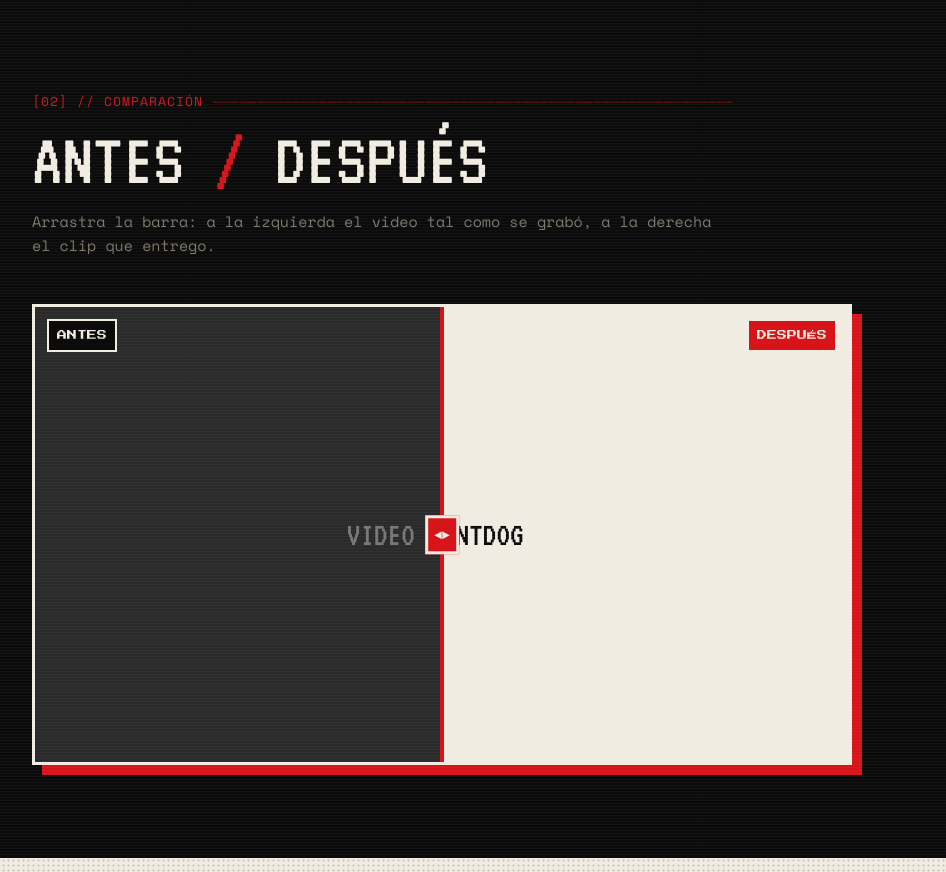
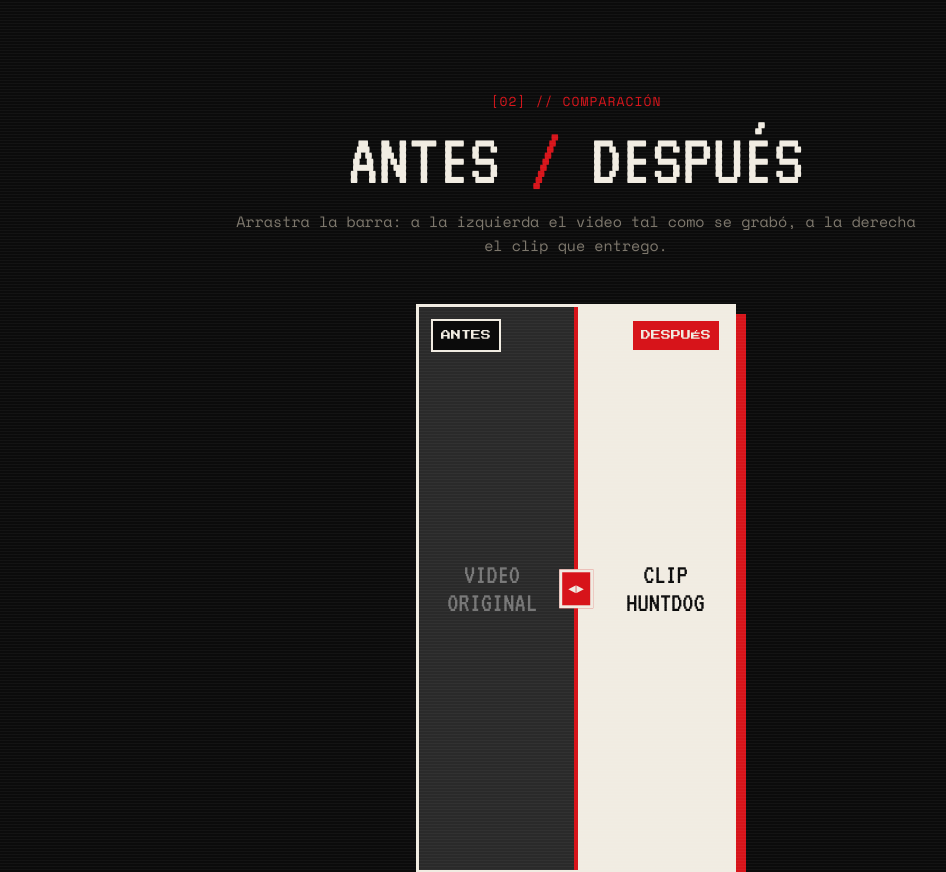
Before and after one commit to HUNTDOG-CLIP/HUNTDOG-CLIP.github.io, a plain HTML site: page index.html in a window 1280 px wide. Shown: the part 2139-3011 px from the top of the page, without its empty margins (64-1010 px from the left). Drawn offline with nearby package versions, Linux system fonts and the light colour scheme.

Commit message:
Antes y después en formato vertical de celular
Co-Authored-By: Claude Opus 5.5 <noreply@anthropic.com>

```diff
--- a/index.html
+++ b/index.html
@@ -135,10 +135,14 @@ nav .btn{padding:11px 14px;font-size:10px;box-shadow:3px 3px 0 var(--ink)}
 .note{font-size:12px;color:var(--dim);margin-top:30px;max-width:720px}
 
 /* ================= ANTES / DESPUÉS ================= */
-.ba{position:relative;max-width:820px;aspect-ratio:16/9;border:3px solid var(--pearl);box-shadow:10px 10px 0 var(--red);overflow:hidden;user-select:none}
-.ba .layer{position:absolute;inset:0;display:flex;align-items:center;justify-content:center;font-family:var(--vt);font-size:34px}
-.ba .before{background:#2a2a2a;color:#777;filter:grayscale(1)}
-.ba .after{background:var(--pearl);color:var(--ink);clip-path:inset(0 0 0 50%)}
+.ba{position:relative;width:min(320px,100%);margin:0 auto;aspect-ratio:9/16;border:3px solid var(--pearl);box-shadow:10px 10px 0 var(--red);overflow:hidden;user-select:none}
+.ba .layer{position:absolute;inset:0;display:flex;align-items:center;justify-content:center;text-align:center;font-family:var(--vt);font-size:28px;line-height:1}
+.ba .before{background:#2a2a2a;color:#777;filter:grayscale(1);justify-content:flex-start;padding-left:9%}
+.ba .after{background:var(--pearl);color:var(--ink);clip-path:inset(0 0 0 50%);justify-content:flex-end;padding-right:9%}
+.ba .layer:has(img,video){padding:0}
+.ba-head{margin-inline:auto;text-align:center}
+.ba-head .label{justify-content:center}
+.ba-head .label::after{display:none}
 .ba .layer img,.ba .layer video{width:100%;height:100%;object-fit:cover}
 .ba .lbl{position:absolute;top:12px;font-family:var(--px);font-size:10px;padding:6px 8px;z-index:3;background:var(--ink);color:var(--pearl);border:2px solid var(--pearl)}
 .ba .lbl.l{left:12px}.ba .lbl.r{right:12px;background:var(--red)}
@@ -317,15 +321,15 @@ footer .bar{color:var(--red);overflow:hidden;white-space:nowrap;margin-bottom:10
 <!-- ================= ANTES / DESPUÉS ================= -->
 <section class="dark scan">
   <div class="wrap">
-    <div class="head">
+    <div class="head ba-head">
       <div class="label">[02] // COMPARACIÓN</div>
       <h2>Antes <span class="red">/</span> después</h2>
       <p>Arrastra la barra: a la izquierda el video tal como se grabó, a la derecha el clip que entrego.</p>
     </div>
     <div class="ba" id="ba">
       <!-- Cambia el texto por <img src="antes.jpg"> y <img src="despues.jpg"> o por videos -->
-      <div class="layer before">VIDEO ORIGINAL</div>
-      <div class="layer after">CLIP HUNTDOG</div>
+      <div class="layer before">VIDEO<br>ORIGINAL</div>
+      <div class="layer after">CLIP<br>HUNTDOG</div>
       <span class="lbl l">ANTES</span><span class="lbl r">DESPUÉS</span>
       <div class="bar"></div>
       <input type="range" min="0" max="100" value="50" aria-label="Comparar antes y después">
```
